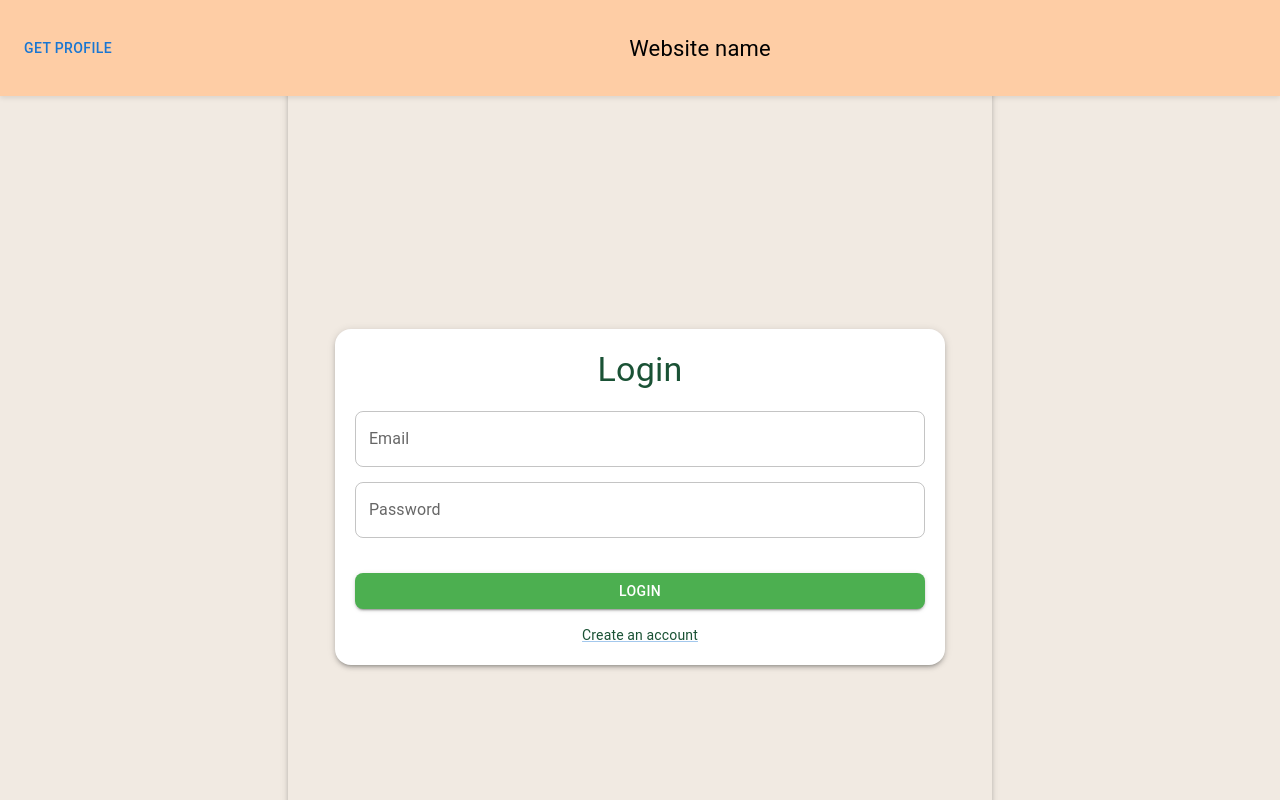
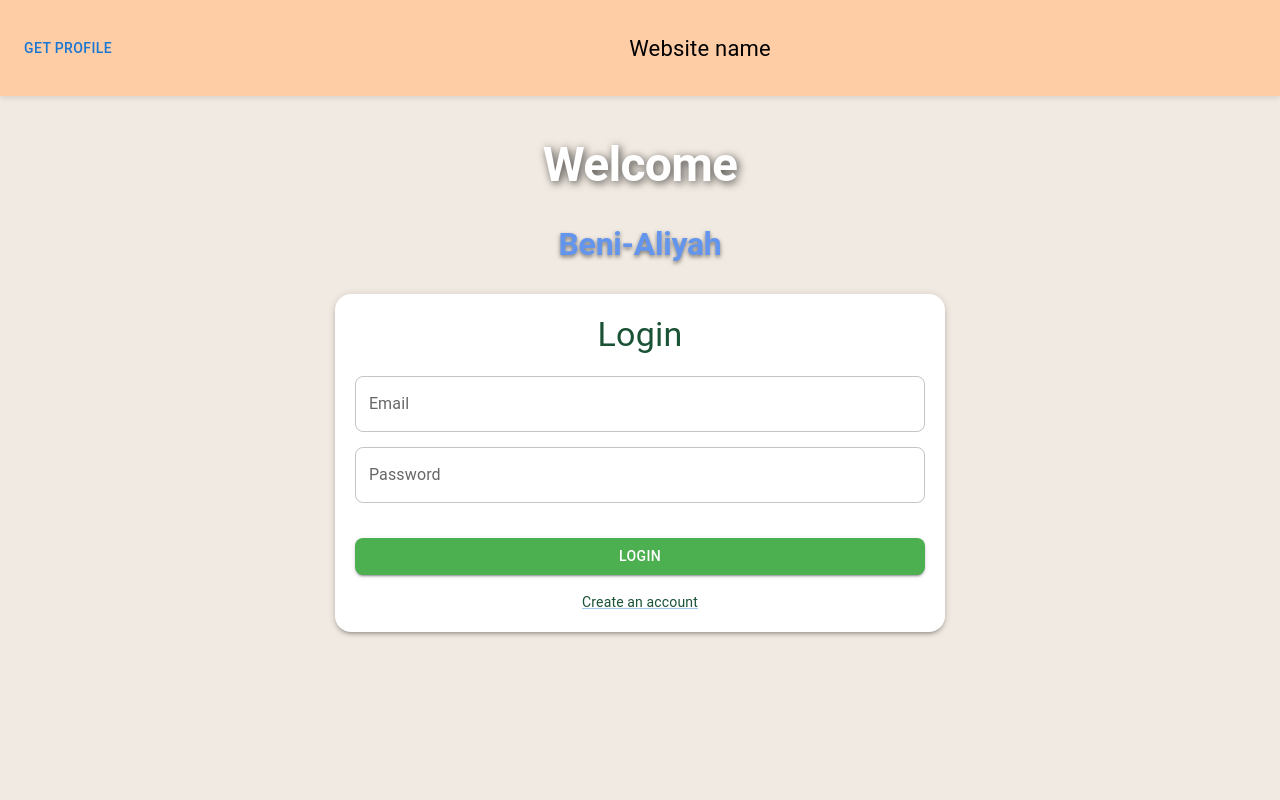
Before and after one commit to HeloyoM/beni-aliyha-static, a React (Create React App) app: page / in a window 1280 px wide. Shown: the top 800 px of the page. Built offline with nearby package versions, Linux system fonts and the light colour scheme; some icons are missing.

Commit message:
welcome screen

```diff
--- a/src/App.tsx
+++ b/src/App.tsx
@@ -8,6 +8,7 @@ import AppUserContext from './context/AppUserContext';
 import AppServerMsgContext from "./context/AppServerMsg";
 import './App.css';
 import UserSelfArea from './components/UserSelfArea';
+import WelcomeScreen from './components/WelcomScreen';
 
 const App: React.FC = () => {
   const [crrUser, setUser] = React.useState<any>(null);
@@ -24,7 +25,8 @@ const App: React.FC = () => {
          <ScreenWrapper><Header /></ScreenWrapper>
 
         <Routes>
-          <Route path="/" element={<Home />} />
+          <Route path="/" element={<WelcomeScreen />} />
+          <Route path="/home" element={<Home />} />
           <Route path="/profile" element={<UserSelfArea />} />
           <Route path="*" element={<NotFound />} />
         </Routes>
--- a/src/components/AuthForm.tsx
+++ b/src/components/AuthForm.tsx
@@ -45,7 +45,7 @@ const AuthForm = () => {
                     // Store token and refresh token
                     localStorage.setItem('token', data.token);
                     localStorage.setItem('refreshToken', data.refreshToken);
-                    //navigate('/profile'); // Redirect to profile page
+                    navigate('/home'); // Redirect to profile page
                 } else {
                     setIsLogin(true); // Switch to login after successful registration
                     formik.resetForm();
@@ -78,7 +78,7 @@ const AuthForm = () => {
     });
 
     return (
-        <Grid container justifyContent="center" alignItems="center" style={{ minHeight: '100vh', backgroundColor: 'inherit' }}>
+        <Grid container justifyContent="center" alignItems="center" style={{ minHeight: '50vh', backgroundColor: 'inherit' }}>
             <Grid /*item xs={12} sm={8} md={6} lg={4} */>
                 <Paper elevation={3} style={{ padding: 20, borderRadius: 16 }}>
                     <Typography variant="h4" align="center" style={{ marginBottom: 20, color: '#1a5235' }}>
--- a/src/components/ScreenWrapper.tsx
+++ b/src/components/ScreenWrapper.tsx
@@ -1,12 +1,36 @@
-import { Container } from "@mui/material";
-import { FC, ReactNode } from "react";
+import { Box } from "@mui/material";
+import { styled } from '@mui/material/styles';
 import '../App.css';
 
-const ScreenWrapper: FC<{ children?: ReactNode }> = ({ children }) => {
+const MainContent = styled(Box)(({ theme }) => ({
+    padding: theme.spacing(4), // Default padding
+    maxWidth: '1200px',        // Maximum width for the content
+    margin: '0 auto',           // Center the content horizontally
+    [theme.breakpoints.down('md')]: { // Smaller padding on mobile
+        padding: theme.spacing(2),
+    },
+}));
+
+interface ScreenWrapperProps {
+    children: React.ReactNode;
+    maxWidth?: string; // Allow overriding max-width
+    padding?: number; // Allow overriding padding
+}
+
+const ScreenWrapper = ({ children, maxWidth, padding }: ScreenWrapperProps) => {
     return (
-        <Container maxWidth='xl' className="screen">
-            {children}
-        </Container>
+        <Box
+            sx={{
+                minHeight: '7vh', // Ensure full viewport height
+                display: 'flex',
+                flexDirection: 'column',
+                alignItems: 'center', // Centers the MainContent
+            }}
+        >
+            <MainContent>
+                {children}
+            </MainContent>
+        </Box>
     )
 }
 
--- a/src/components/UserSelfArea.tsx
+++ b/src/components/UserSelfArea.tsx
@@ -3,7 +3,6 @@ import { TextField, Button, Grid, Paper, Typography, Box } from '@mui/material';
 import { useFormik } from 'formik';
 import * as yup from 'yup';
 import { Alert } from '@mui/material';
-import axios from 'axios';
 import { useNavigate } from 'react-router-dom';
 import { profile, updatePassword } from '../api/auth';
 import { updateProfile } from '../api/user';
@@ -180,7 +179,7 @@ const UserSelfArea = () => {
                     </Box>
 
                     <Box mt={4}>
-                        <Typography variant="h6" style={{ color: '#1a5235' }}>Reset Password:</Typography>
+                        <Typography variant="h6" style={{ color: '#1a5235' }}>Update Password:</Typography>
                         <form onSubmit={resetPasswordFormik.handleSubmit}>
                             <TextField
                                 fullWidth
@@ -216,7 +215,7 @@ const UserSelfArea = () => {
                                 disabled={resetLoading}
                                 style={{ marginTop: 20, backgroundColor: '#4caf50', color: '#fff', borderRadius: 8 }}
                             >
-                                {resetLoading ? 'Resetting...' : 'Reset Password'}
+                                {resetLoading ? 'Resetting...' : 'Update Password'}
                             </Button>
                             {resetSuccess && <p style={{ color: 'green' }}>Password reset successfully!</p>}
                         </form>
--- /dev/null
+++ b/src/components/WelcomScreen.tsx
@@ -0,0 +1,80 @@
+import React from 'react';
+import { Box, Typography, styled } from '@mui/material';
+import { useNavigate } from 'react-router-dom';
+import AuthForm from './AuthForm';
+
+// Styled component for the welcome text
+const WelcomeText = styled(Typography)(({ theme }) => ({
+    fontSize: '3rem',
+    fontWeight: 'bold',
+    color: '#fff',
+    textShadow: '2px 2px 8px rgba(0, 0, 0, 0.7)',
+    marginBottom: theme.spacing(4),
+    textAlign: 'center',
+    [theme.breakpoints.down('sm')]: {
+        fontSize: '2.5rem',
+    },
+}));
+
+// Styled component for the application name
+const AppNameText = styled(Typography)(({ theme }) => ({
+    fontSize: '2rem',
+    fontWeight: '600',
+    color: '#6495ED',
+    textShadow: '0 2px 4px rgba(0, 0, 0, 0.5)',
+    textAlign: 'center',
+    [theme.breakpoints.down('sm')]: {
+        fontSize: '1.75rem',
+    }
+}));
+
+const WelcomeScreen = () => {
+    const navigate = useNavigate()
+    return (
+        <Box
+            sx={{
+                // Full viewport height and width
+                height: '100vh',
+                width: '100vw',
+                // Background image with blur
+                backgroundImage: ('../../../../shule.webp'), // Replace with your image URL
+                backgroundSize: 'cover',
+                backgroundPosition: 'center',
+                // Flexbox for centering content
+                display: 'flex',
+                flexDirection: 'column',
+                justifyContent: 'center',
+                alignItems: 'center',
+                // Position absolutely to cover the entire screen
+                position: 'fixed',
+                top: 0,
+                left: 0,
+                zIndex: 1000, // Ensure it's on top of other content
+
+                '&::before': { // Add this
+                    content: '""',
+                    position: 'absolute',
+                    top: 0,
+                    left: 0,
+                    width: '100%',
+                    height: '100%',
+                    filter: 'blur(4px)',
+                    // backgroundColor: 'rgba(0, 0, 0, 0.3)', // Optional: Dark overlay for better text contrast
+                }
+            }}
+        >
+            <WelcomeText variant="h1" sx={{ position: 'relative' }}>
+                Welcome
+            </WelcomeText>
+            <AppNameText variant="h2" sx={{ position: 'relative' }}>
+                Beni-Aliyah
+            </AppNameText>
+
+            <AuthForm />
+
+            {/* You could add a button here to transition to the main app */}
+        </Box>
+    );
+};
+
+export default WelcomeScreen;
--- a/src/pages/Home.tsx
+++ b/src/pages/Home.tsx
@@ -12,8 +12,6 @@ const Home: React.FC = () => {
         <Paper elevation={3} sx={{ width: "55%", height: 'fit-content', margin: '5% auto', backgroundColor: 'inherit', fontFamily: 'Sora, sens-serif' }}>
           <Typography sx={{ color: "#244545", fontSize: '22px', textAlign: 'center', fontWeight: 'bold' }}>Home page</Typography>
 
-          <AuthForm />
-
           <Divider orientation="horizontal" sx={{ margin: '2% 2%' }} />
 
         </Paper>
```
